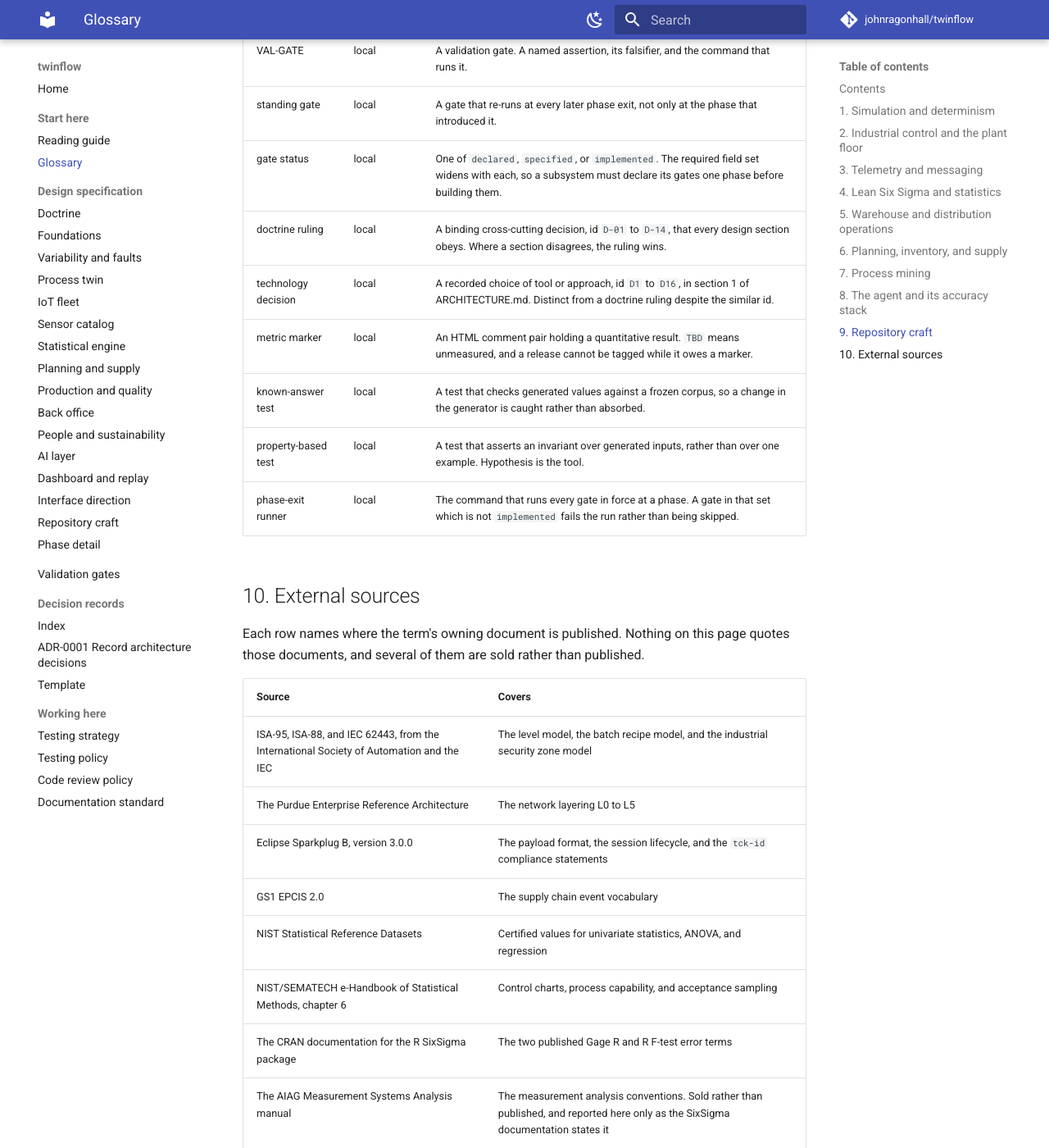
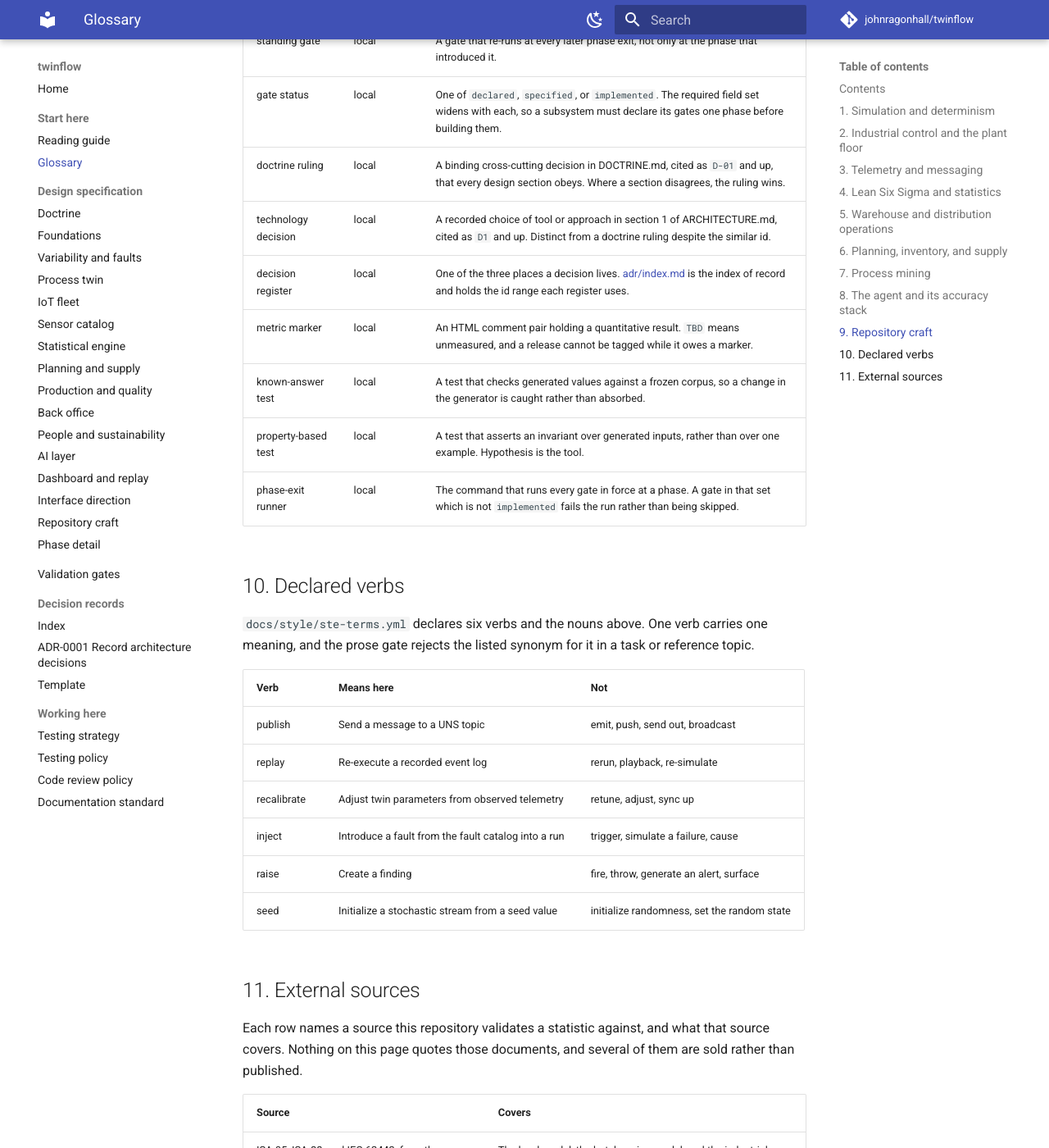
Before and after one commit to johnragonhall/twinflow, an MkDocs documentation site: the page built from docs/glossary.md, in a window 1280 px wide and 1400 px high, scrolled down 10185 px. Shown: the whole window at 82% size. Built offline with MkDocs 1.6.1 and Material for MkDocs 9.7.7, drawn with Linux system fonts in a browser that asks for light colours; comment, search, counter and statistics services are not loaded; some of the changed text lies outside the part shown.

Commit message:
docs(glossary): carry the six declared verbs and name the sources table for what it holds
DOCS
- add the six technical verbs ste-terms.yml declares, with the synonyms the prose gate rejects
- say the sources table names what this repository validates a statistic against
- call RA-b a milestone, since no gate carries that id
- fold XYZ into the ABC and XYZ segmentation entry the roadmap writes, and drop the unused DMAIC row
- cite the decision registers rather than restating the id range each one uses

```diff
--- a/docs/glossary.md
+++ b/docs/glossary.md
@@ -23,7 +23,8 @@ prose gate rejects a declared synonym in a task or reference topic.
 An entry marked **external** names a term owned by a standard or by an
 established body of practice. This page states the sense in which the term is
 used here. It does not quote the standard, and it is not a substitute for
-reading it. Section 10 lists each external source and where to get it.
+reading it. Section 11 names the sources this repository validates its statistics
+against. It is not a source list for every external term on this page.
 
 ## Contents
 
@@ -36,7 +37,8 @@ reading it. Section 10 lists each external source and where to get it.
 7. [Process mining](#7-process-mining)
 8. [The agent and its accuracy stack](#8-the-agent-and-its-accuracy-stack)
 9. [Repository craft](#9-repository-craft)
-10. [External sources](#10-external-sources)
+10. [Declared verbs](#10-declared-verbs)
+11. [External sources](#11-external-sources)
 
 ## 1. Simulation and determinism
 
@@ -80,7 +82,7 @@ Reproducing a run and forecasting the next hour are different properties.
 | IEC 62443    | external | The industrial automation and control systems security series. It supplies the zone and conduit model at phase 6a15.                                                         |
 | OT           | external | Operational technology. The plant-floor segment: devices, gateways, and the broker they publish to.                                                                          |
 | IT           | external | Information technology. The enterprise segment: the historian, the statistical engine, the agent, and the dashboard.                                                         |
-| bridge       | local    | The single crossing point between the OT and IT segments. Gate `VAL-GATE-RA-b` asserts no device container is reachable from the IT segment.                                 |
+| bridge       | local    | The single crossing point between the OT and IT segments. Milestone RA-b lands the test asserting no device container is reachable from the IT segment.                      |
 | edge gateway | local    | The device that collects local telemetry, buffers it across a link outage, and publishes north to the site broker.                                                           |
 | PLC          | external | Programmable logic controller. The default path models one rather than talking to one, and the README says so.                                                               |
 | OPC UA       | external | The OPC Unified Architecture protocol for industrial data exchange. A bridge is a roadmap milestone at P5, not a current capability.                                         |
@@ -156,21 +157,20 @@ example, and names the convention in every generated report.
 
 ## 6. Planning, inventory, and supply
 
-| Term                    | Kind     | Meaning here                                                                                                                                                                     |
-| ----------------------- | -------- | -------------------------------------------------------------------------------------------------------------------------------------------------------------------------------- |
-| S&OP                    | external | Sales and operations planning. The monthly cycle that reconciles demand, supply, and finance into one plan.                                                                      |
-| SIOP                    | external | Sales, inventory, and operations planning. The same cycle, named to keep inventory explicit.                                                                                     |
-| S&OE                    | external | Sales and operations execution. The weekly tick that handles what the monthly plan did not foresee.                                                                              |
-| ATP                     | external | Available to promise. Whether stock exists to commit to an order.                                                                                                                |
-| CTP                     | external | Capable to promise. Whether capacity exists to make and deliver it.                                                                                                              |
-| ABC segmentation        | external | Ranking items by value contribution, so control effort follows the money.                                                                                                        |
-| XYZ segmentation        | external | Ranking items by demand variability, which is a different question from value.                                                                                                   |
-| MEIO                    | external | Multi-echelon inventory optimization. Deciding where in a network safety stock sits, rather than setting each site alone.                                                        |
-| newsvendor              | external | The single-period stocking model that balances the cost of too much against the cost of too little.                                                                              |
-| guaranteed service time | external | The service-time framing of multi-echelon stock placement.                                                                                                                       |
-| risk pooling            | external | Holding stock centrally so variability across locations partly cancels.                                                                                                          |
-| conformal prediction    | external | A method that turns a point forecast into an interval with a stated coverage guarantee. It is what makes a forecast consumable by an optimizer.                                  |
-| forecasting arena       | local    | The harness that runs every forecasting model over the same backtest windows on this project's own series, and publishes the table. It imports no winner from a benchmark paper. |
+| Term                     | Kind     | Meaning here                                                                                                                                                                       |
+| ------------------------ | -------- | ---------------------------------------------------------------------------------------------------------------------------------------------------------------------------------- |
+| S&OP                     | external | Sales and operations planning. The monthly cycle that reconciles demand, supply, and finance into one plan.                                                                        |
+| SIOP                     | external | Sales, inventory, and operations planning. The same cycle, named to keep inventory explicit.                                                                                       |
+| S&OE                     | external | Sales and operations execution. The weekly tick that handles what the monthly plan did not foresee.                                                                                |
+| ATP                      | external | Available to promise. Whether stock exists to commit to an order.                                                                                                                  |
+| CTP                      | external | Capable to promise. Whether capacity exists to make and deliver it.                                                                                                                |
+| ABC and XYZ segmentation | external | Two rankings of the same catalog. ABC ranks items by value contribution, so control effort follows the money. XYZ ranks them by demand variability, which is a different question. |
+| MEIO                     | external | Multi-echelon inventory optimization. Deciding where in a network safety stock sits, rather than setting each site alone.                                                          |
+| newsvendor               | external | The single-period stocking model that balances the cost of too much against the cost of too little.                                                                                |
+| guaranteed service time  | external | The service-time framing of multi-echelon stock placement.                                                                                                                         |
+| risk pooling             | external | Holding stock centrally so variability across locations partly cancels.                                                                                                            |
+| conformal prediction     | external | A method that turns a point forecast into an interval with a stated coverage guarantee. It is what makes a forecast consumable by an optimizer.                                    |
+| forecasting arena        | local    | The harness that runs every forecasting model over the same backtest windows on this project's own series, and publishes the table. It imports no winner from a benchmark paper.   |
 
 ## 7. Process mining
 
@@ -221,17 +221,34 @@ SDK. A team that already has an agent can take the grounding checker alone.
 | VAL-GATE            | local | A validation gate. A named assertion, its falsifier, and the command that runs it.                                                                               |
 | standing gate       | local | A gate that re-runs at every later phase exit, not only at the phase that introduced it.                                                                         |
 | gate status         | local | One of `declared`, `specified`, or `implemented`. The required field set widens with each, so a subsystem must declare its gates one phase before building them. |
-| doctrine ruling     | local | A binding cross-cutting decision, id `D-01` to `D-14`, that every design section obeys. Where a section disagrees, the ruling wins.                              |
-| technology decision | local | A recorded choice of tool or approach, id `D1` to `D16`, in section 1 of ARCHITECTURE.md. Distinct from a doctrine ruling despite the similar id.                |
+| doctrine ruling     | local | A binding cross-cutting decision in DOCTRINE.md, cited as `D-01` and up, that every design section obeys. Where a section disagrees, the ruling wins.            |
+| technology decision | local | A recorded choice of tool or approach in section 1 of ARCHITECTURE.md, cited as `D1` and up. Distinct from a doctrine ruling despite the similar id.             |
+| decision register   | local | One of the three places a decision lives. [adr/index.md](adr/index.md) is the index of record and holds the id range each register uses.                         |
 | metric marker       | local | An HTML comment pair holding a quantitative result. `TBD` means unmeasured, and a release cannot be tagged while it owes a marker.                               |
 | known-answer test   | local | A test that checks generated values against a frozen corpus, so a change in the generator is caught rather than absorbed.                                        |
 | property-based test | local | A test that asserts an invariant over generated inputs, rather than over one example. Hypothesis is the tool.                                                    |
 | phase-exit runner   | local | The command that runs every gate in force at a phase. A gate in that set which is not `implemented` fails the run rather than being skipped.                     |
 
-## 10. External sources
+## 10. Declared verbs
 
-Each row names where the term's owning document is published. Nothing on this
-page quotes those documents, and several of them are sold rather than published.
+`docs/style/ste-terms.yml` declares six verbs and the nouns above. One
+verb carries one meaning, and the prose gate rejects the listed synonym for it in
+a task or reference topic.
+
+| Verb        | Means here                                          | Not                                         |
+| ----------- | --------------------------------------------------- | ------------------------------------------- |
+| publish     | Send a message to a UNS topic                       | emit, push, send out, broadcast             |
+| replay      | Re-execute a recorded event log                     | rerun, playback, re-simulate                |
+| recalibrate | Adjust twin parameters from observed telemetry      | retune, adjust, sync up                     |
+| inject      | Introduce a fault from the fault catalog into a run | trigger, simulate a failure, cause          |
+| raise       | Create a finding                                    | fire, throw, generate an alert, surface     |
+| seed        | Initialize a stochastic stream from a seed value    | initialize randomness, set the random state |
+
+## 11. External sources
+
+Each row names a source this repository validates a statistic against, and what
+that source covers. Nothing on this page quotes those documents, and several of
+them are sold rather than published.
 
 | Source                                                                                  | Covers                                                                                                                           |
 | --------------------------------------------------------------------------------------- | -------------------------------------------------------------------------------------------------------------------------------- |
```
Also changed, not shown: other parts of docs/glossary.md (+0 -1 lines).
